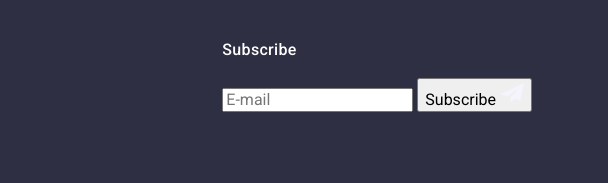
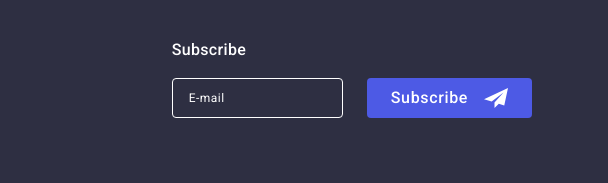
Before and after one commit to olena-morozova/goit-markup-hw-05, a plain HTML site: page index.html in a window 1280 px wide. Shown: the part 3245-3428 px from the top of the page, 672-1280 px from the left. Drawn offline with nearby package versions, Linux system fonts and the light colour scheme.

Commit message:
add footer

```diff
--- a/css/styles.css
+++ b/css/styles.css
@@ -423,8 +423,64 @@ background-color: #31d0aa;
 .footer-subsctibe-container {
     margin-left: auto;
 }
-.subscribe-btn {}
 
+.footer-form {
+display: flex;
+gap: 24px;
+
+}
+
+.footer-form-input {
+    border: 1px solid #fff;
+    border-radius: 4px;
+    height: 40px;
+    /*min-width: 264px;*/
+    background-color: inherit;
+    padding: 8px 16px;
+
+    font-size: 12px;
+    line-height: 2;
+    letter-spacing: 0.04em;
+   transition: boder-color 250ms cubic-bezier(0.4, 0, 0.2, 1);
+}
+
+.footer-form-input::placeholder {
+    color: #fff;
+}
+
+.footer-form-input:hover,
+.footer-form-input:focus {
+    border-color: #31d0aa;
+}
+
+
+
+
+.subscribe-btn {
+    font-family: "Roboto", sans-serif;
+    font-weight: 500;
+    font-size: 16px;
+    line-height: 1.5;
+    letter-spacing: 0.04em;
+    color: #fff;
+    background-color: #4d5ae5;
+    cursor: pointer;
+    border-radius: 4px;
+    padding: 8px 24px;
+    min-width: 165px;
+    height: 40px;
+    display: flex;
+    gap: 16px;
+    fill: #fff;
+
+    border: none;
+    transition: background-color 250ms cubic-bezier(0.4, 0, 0.2, 1);
+}
+
+.subscribe-btn:hover,
+.subscribe-btn:focus {
+    background-color: #31d0aa;
+}
 
 
 .backdrop {
@@ -575,18 +631,59 @@ color: rgba(46, 47, 66, 0.4);
 }
 
 
-.checkbox-container {
+.modal-form-agreement-container {
     margin-bottom: 24px;
 }
 
-.accept-terms {
-    display: flex;
+
+
+.modal-form-agreement-text {
+
     font-size: 12px;
-        line-height: 1.16667;
-        letter-spacing: 0.04em;
-        color: #8e8f99;
+    line-height: 1.16667;
+    letter-spacing: 0.04em;
+    color: #8e8f99;
 }
-.link-privacy-policy {
+
+.modal-form-checkbox {
+    display: inline-flex;
+    justify-content: center;
+    align-items: center;
+
+    width: 16px;
+    height: 16px;
+    margin-right: 8px;
+
+    border-radius: 2px;
+    border: 1px solid rgba(46, 47, 66, 0.4);
+    cursor: pointer;
+
+    transition: background-color 250ms cubic-bezier(0.4, 0, 0.2, 1);
+    transition: border-color 250ms cubic-bezier(0.4, 0, 0.2, 1);
+    transition: fill 250ms cubic-bezier(0.4, 0, 0.2, 1);
+}
+
+input[type='checkbox']:checked +.modal-form-agreement-text .modal-form-checkbox {
+    background-color: #404bbf;
+    border-color: 1px solid #404bbf;
+    fill: #f4f4fd;
+}
+
+.modal-form-checkbox-icon {
+    opacity: 0;
+    transition: opacity 250ms cubic-bezier(0.4, 0, 0.2, 1);
+}
+
+input[type='checkbox']:checked
++.modal-form-agreement-text
+.modal-form-checkbox
+.modal-form-checkbox-icon {
+    opacity: 1;
+}
+
+
+
+.modal-form-agreement-link {
 line-height: 1.33333;
     text-decoration: underline;
     text-decoration-skip-ink: none;
--- a/index.html
+++ b/index.html
@@ -545,13 +545,18 @@
         </div>
         <div class="footer-subsctibe-container">
           <p class="text footer-sm">Subscribe</p>
-          <form action="">
-            <label for="">
-              <input type="email" placeholder="E-mail" />
+          <form class="footer-form">
+            <label class="foote-form-lable" for="email-footer">
+              <input
+              class="footer-form-input"
+              type="email"
+              name="footer-form-input"
+              id="email-footer"
+              placeholder="E-mail" />
             </label>
             <button type="button" class="subscribe-btn">
               Subscribe
-              <svg class="icon" width="24" height="24">
+              <svg class="icon-footer-send" width="24" height="24">
                 <use href="./images/icons.svg#icon-send"></use>
               </svg>
             </button>
@@ -559,9 +564,8 @@
         </div>
       </div>
     </footer>
-
-    <!--
-    <div class="backdrop  is-open ">
+<!--
+    <div class="backdrop is-open">
       <div class="modal">
         <button class="modal-btn-close" type="button">
           <svg class="modal-close-icon" width="8" height="8">
@@ -621,22 +625,32 @@
               name="user-comment"
               id="user-comment"
               placeholder="Text input"
-              rows=""
             ></textarea>
           </div>
         </form>
-        <div class="checkbox-container">
-          <input type="checkbox" />
-          <label for="" class="accept-terms">
-            <span></span>
-            <p>I accept the terms and conditions of the</p>
-            <a href="" target="_blank" class="link-privacy-policy"
+        <div class="modal-form-agreement-container">
+          <input
+            class="visually-hidden"
+            type="checkbox"
+            name="user-agreement"
+            id="user-agreement"
+            value="true"
+            checked
+          />
+          <label for="user-agreement" class="modal-form-agreement-text">
+            <span class="modal-form-checkbox">
+              <svg class="modal-form-checkbox-icon" width="10" height="8">
+                <use href="./images/icons.svg#icon-check"></use>
+              </svg>
+            </span>
+            I accept the terms and conditions of the
+            <a href="#" target="_blank" class="modal-form-agreement-link"
               >Privacy Policy</a
             >
           </label>
         </div>
         <button type="button" class="modal-btn-send">Send</button>
       </div>
-    </div> -->
+    </div>
   </body>
 </html>
```
